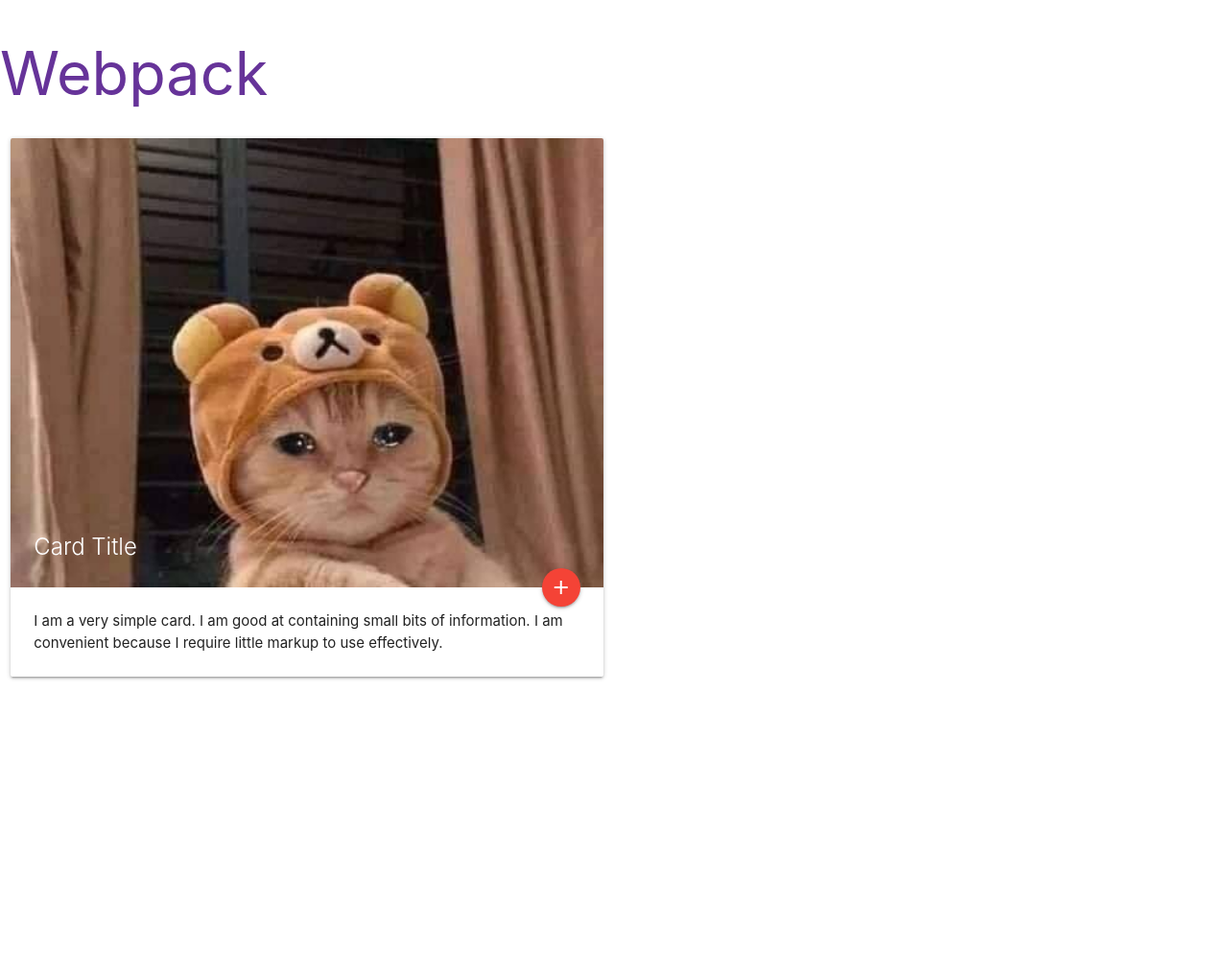
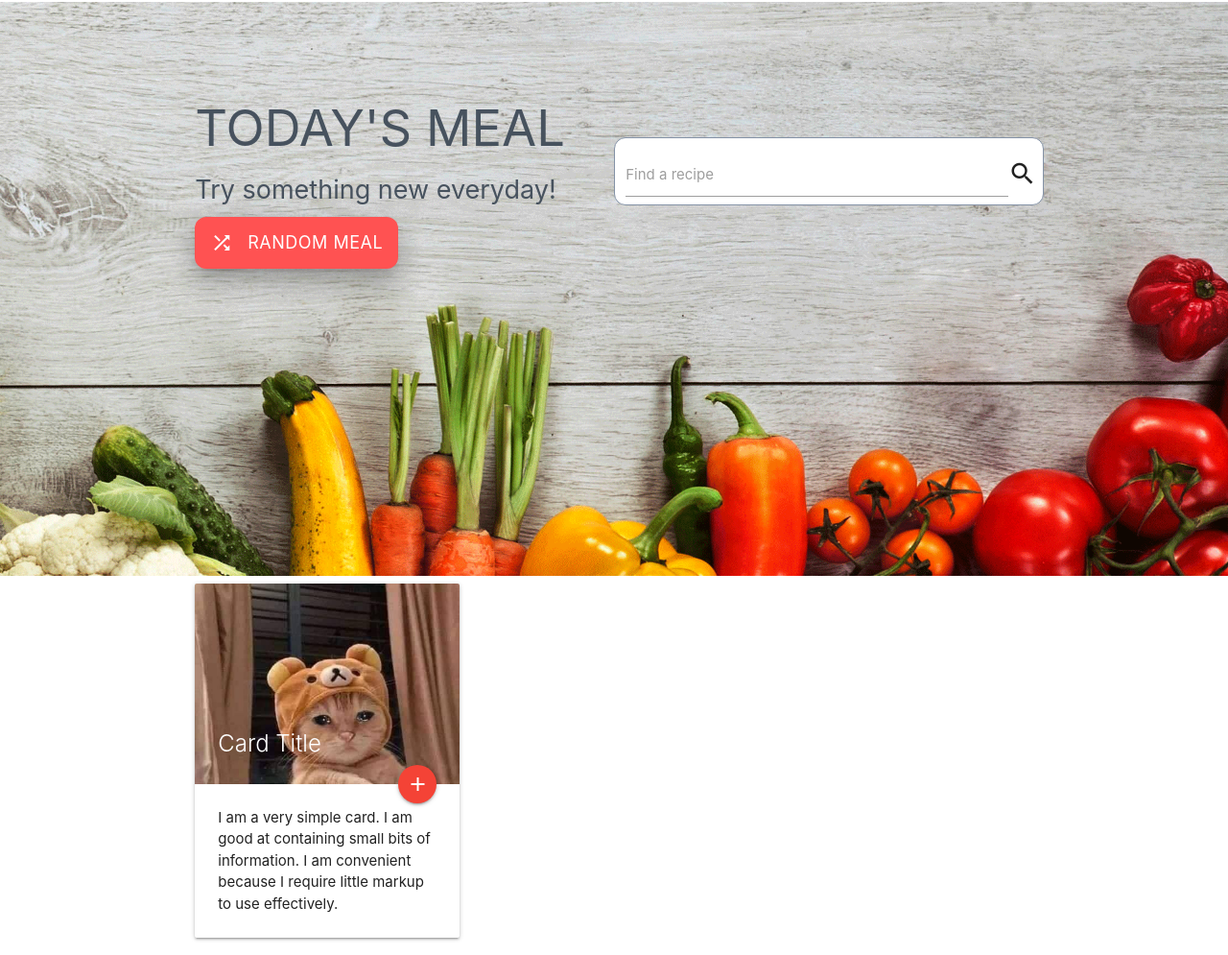
Before and after one commit to AbregoDev/foodies-BEDU, a website built with webpack: page src/index.html in a window 1280 px wide. Shown: the whole page at 96% size. Before the commit the page ends 800 px from the top, so only its background shows below. Built offline with nearby package versions, Linux system fonts and the light colour scheme.

Commit message:
Primera seccion en index.html

```diff
--- a/src/index.html
+++ b/src/index.html
@@ -14,15 +14,34 @@
 
     <title>Webpack setup</title>
 </head>
-
 <!-- Comentario -->
 <body>
-    <h1>Webpack</h1>
-    <div class="row">
-        <div class="col s12 m6">
+    <div class="background-main">
+        <main class="container row">
+
+           <article class="col s6">
+            <h1 class="title-main">TODAY'S MEAL</h1>
+            <p class="flow-text">Try something new everyday!</p>
+            <a class="button-main waves-effect waves-light btn-large red accent-2 z-depth-4"><i class="material-icons left">shuffle</i>Random meal</a>
+           </article>
+
+           <article class="search-bar col s6">
+               <div class="input-field">
+                   <input type="text" id="autocomplete-input" class="autocomplete">
+                   <label for="autocomplete-input">Find a recipe</label>
+                   <i class="material-icons prefix">search</i>
+               </div>
+           </article>
+
+        </main>
+    </div>
+
+    <div>
+        <section class="container row">
+            <article class="col s4">
                 <div class="card">
                     <div class="card-image">
-                    <img id="gatito">
+                        <img class="responsive-img" id="gatito">
                         <span class="card-title">Card Title</span>
                         <a class="btn-floating halfway-fab waves-effect waves-light red"><i
                                 class="material-icons">add</i></a>
@@ -32,8 +51,9 @@
                             because I require little markup to use effectively.</p>
                     </div>
                 </div>
-        </div>
+            </article>
+
+        </section>
     </div>
 </body>
-
 </html>
--- a/src/styles.css
+++ b/src/styles.css
@@ -1,3 +1,36 @@
-h1 {
-    color: rebeccapurple;
+*{
+    box-sizing: border-box;
+    margin: 0;
+    padding: 0;
 }
+.background-main{
+    background-image: url("./assets/Main.png");
+    background-size: cover;
+    height: 600px;
+}
+.title-main {
+    color:#47525E;
+    font-size: 3.5rem;
+    line-height: 110%;
+    margin: 7rem 0 1rem 0;
+}
+.flow-text{
+    color: #47525E;
+    font-size: 1.8rem;
+    margin-bottom: 8px;
+}
+.button-main{
+    padding: 0 16px;
+    font-size: 18px;
+    border-radius: 12px;
+}
+.search-bar{
+    margin-top: 9.5rem;
+    background-color: #ffffff;
+    border: 1px solid #8492A6;
+    border-radius: 12px;
+}
+.input-field{
+    padding: 0 25px 0px 0px;
+    margin-bottom: 0px;
+}
```
Also changed, not shown: src/assets/Main.png (added). Lines whose indentation alone changed are shown as unchanged.
